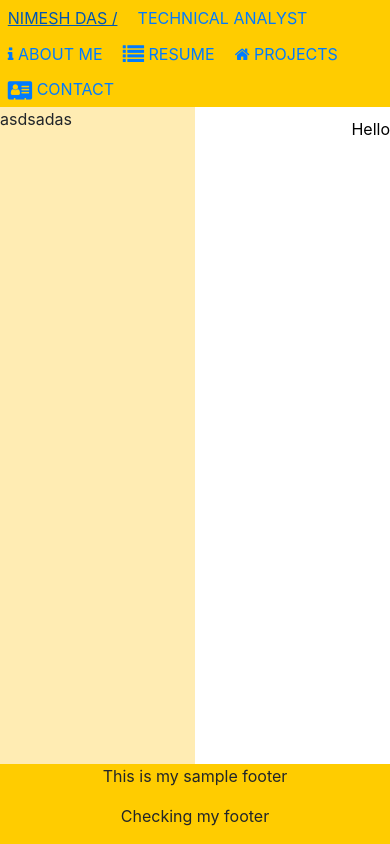
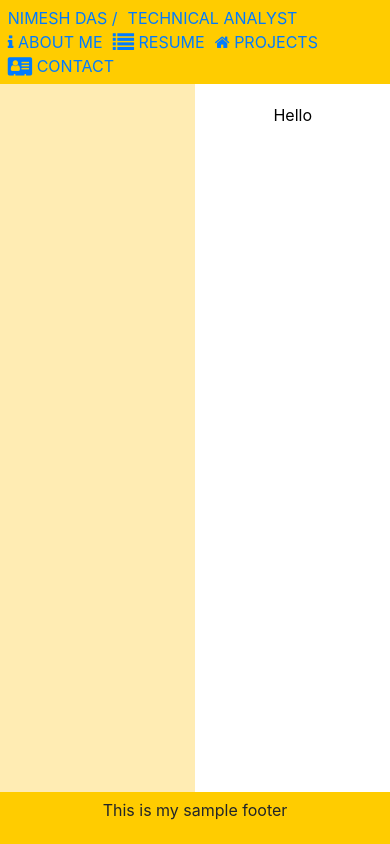
Before and after one commit to nimesh-das/pw, a website: page index.html in a window 390 px wide. Drawn offline with nearby package versions, Linux system fonts and the light colour scheme.

Commit message:
responsive header footer main

```diff
--- a/css/styles.css
+++ b/css/styles.css
@@ -2,6 +2,8 @@
 html {
   color: #fff;
   height: 100%;
+  padding: 0;
+  margin: 0;
 }
 
 /* Pattern styles */
@@ -13,8 +15,6 @@ body {
     #FFFFFF 50%,
     #FFFFFF 100%
   );
-  margin: 0;
-  padding: 0;
   height: 100%;
   width: 100%;
   display: grid;
@@ -26,11 +26,12 @@ body {
     width: 100%;
     background: #ffcc00;
     grid-area: header;
+    padding: 1.5% 2%;
 }
 
 #header a {
   display: inline-block;
-  padding: 1.5% 2%;
+  padding-right: 1.5%;
 }
 
 #body-container {
@@ -39,9 +40,10 @@ body {
 }
 
 #text-container-1 {
- padding-top: 10px;
  z-index: 1000;
  float: right;
+ padding-top: 5%;
+ padding-right: 20%;
 }
 
 #text-container-1 p {
@@ -53,4 +55,5 @@ body {
     background: #ffcc00;
     grid-area: footer;
     text-align: center;
+    padding: 1.5% 2%;
 }
--- a/index.html
+++ b/index.html
@@ -30,12 +30,10 @@
         	<div id="text-container-1">
             	<p> Hello </p>
         	</div>
-        <p> asdsadas </p>
     	</div>
 
     	<div id="footer">
             <p> This is my sample footer </p>
-            <p> Checking my footer </p>
     	</div>
 	</body>
 
```
Also changed, not shown: 1 other file. Lines whose indentation alone changed are shown as unchanged.
